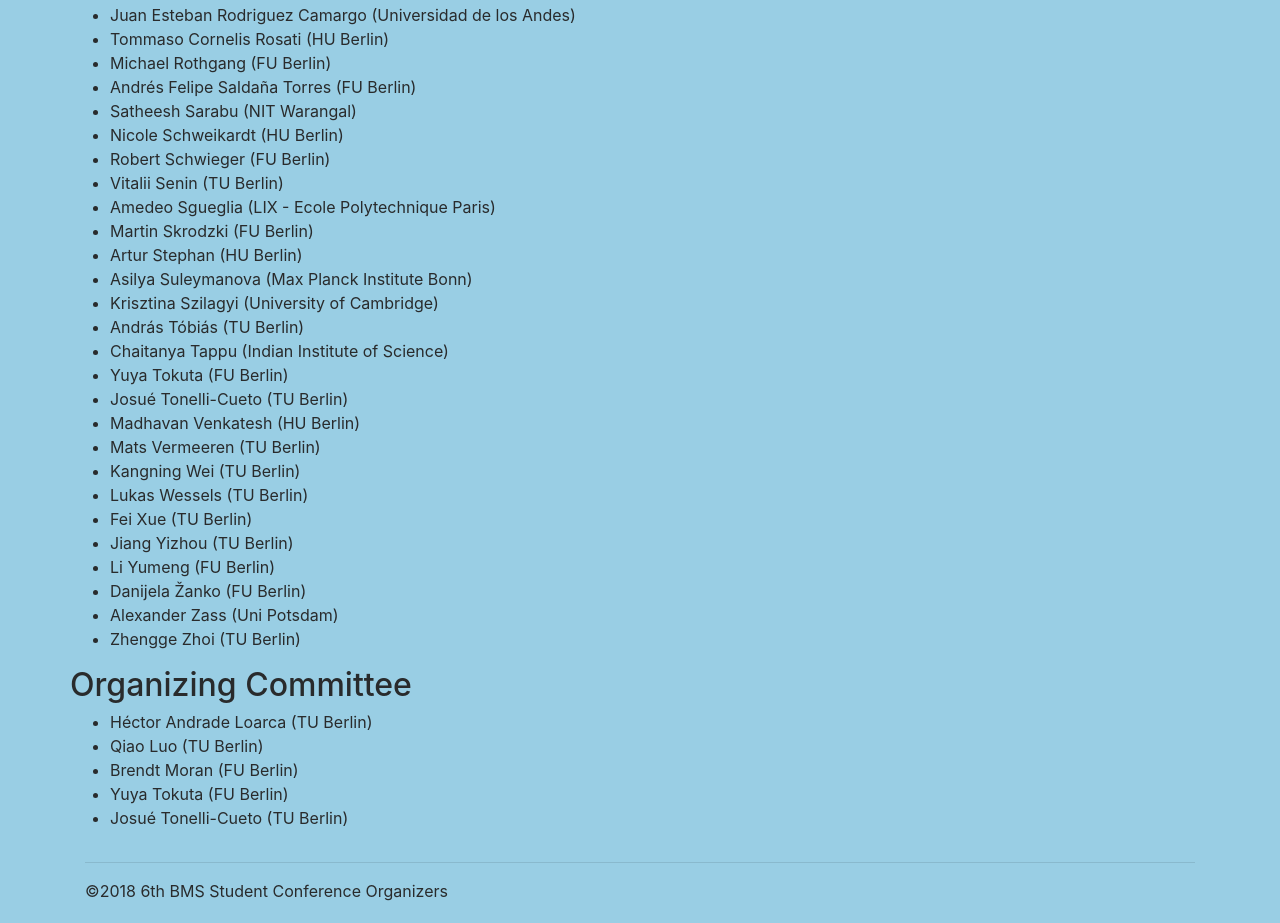
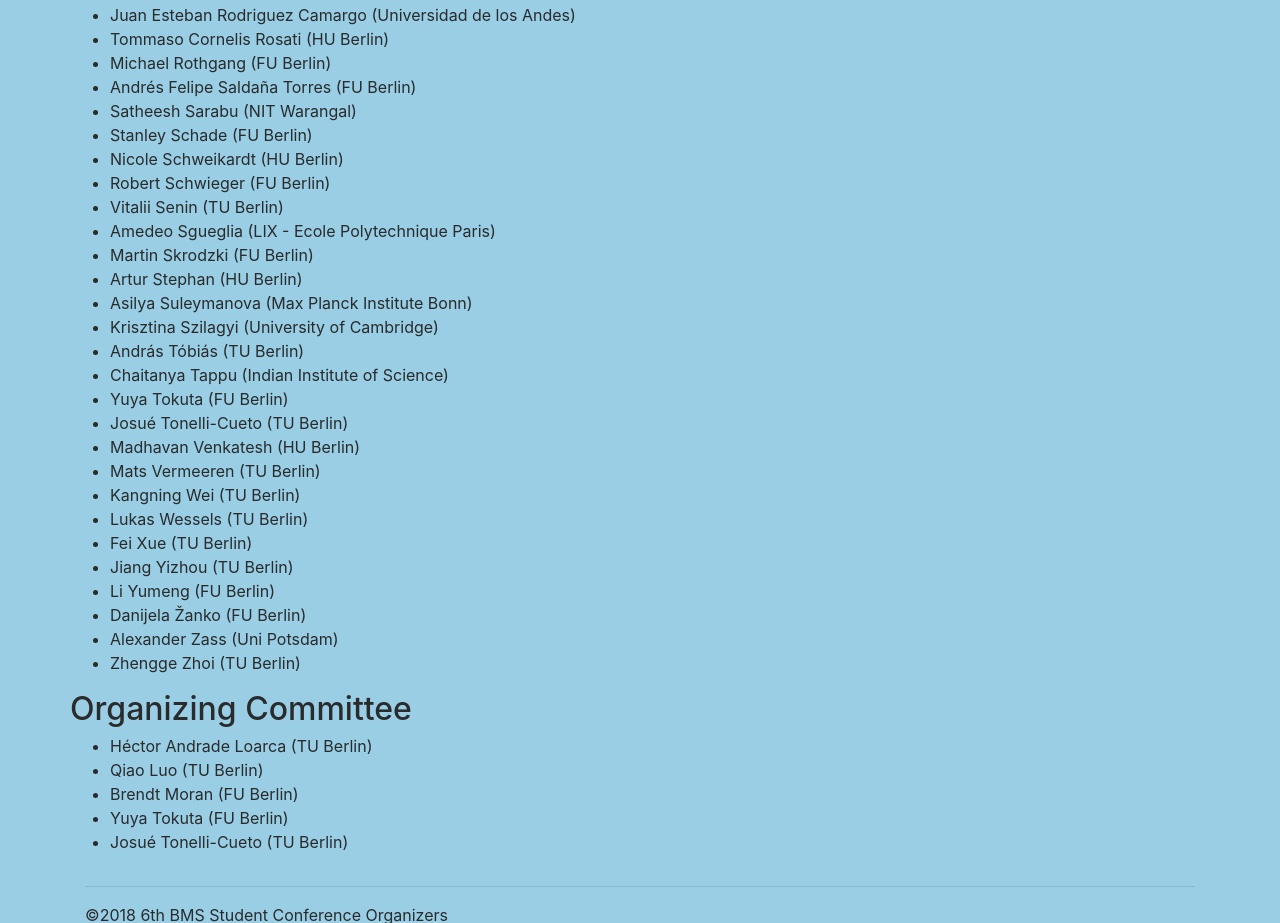
Before and after one commit to felipesfest/felipesfest.github.io, a plain HTML site: page 2018/participants.html in a window 1280 px wide. Shown: the part 2563-3486 px from the top of the page. Drawn offline with nearby package versions, Linux system fonts and the light colour scheme; a script that the page names is missing.

Commit message:
Update participants.html

```diff
--- a/2018/participants.html
+++ b/2018/participants.html
@@ -179,6 +179,7 @@
 <li>Michael Rothgang (FU Berlin)</li>
 <li>Andr&eacutes Felipe Salda&ntilde;a Torres (FU Berlin)</li>
 <li>Satheesh Sarabu (NIT Warangal)</li>
+<li>Stanley Schade (FU Berlin)</li>
 <li>Nicole Schweikardt (HU Berlin)</li>
 <li>Robert Schwieger (FU Berlin)</li>
 <li>Vitalii Senin (TU Berlin)</li>
```
